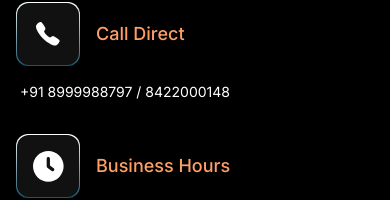
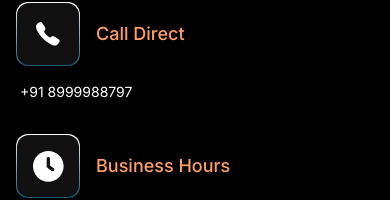
Before and after one commit to panoramasolutions/panaroma-solutions-website, a React (Vite) app: page / in a window 390 px wide. Shown: the part 10149-10349 px from the top of the page. Built offline with nearby package versions, Linux system fonts and the light colour scheme.

Commit message:
Removed extra phone number from footer

```diff
--- a/src/components/Footer.tsx
+++ b/src/components/Footer.tsx
@@ -65,7 +65,7 @@ export default function Footer() {
               <h3 className="text-[#FF9F66] text-lg font-medium">Call Direct</h3>
             </div>
             <p className="text-sm pl-1">
-              +91 8999988797 / 8422000148
+              +91 8999988797
             </p>
           </div>
 
```
